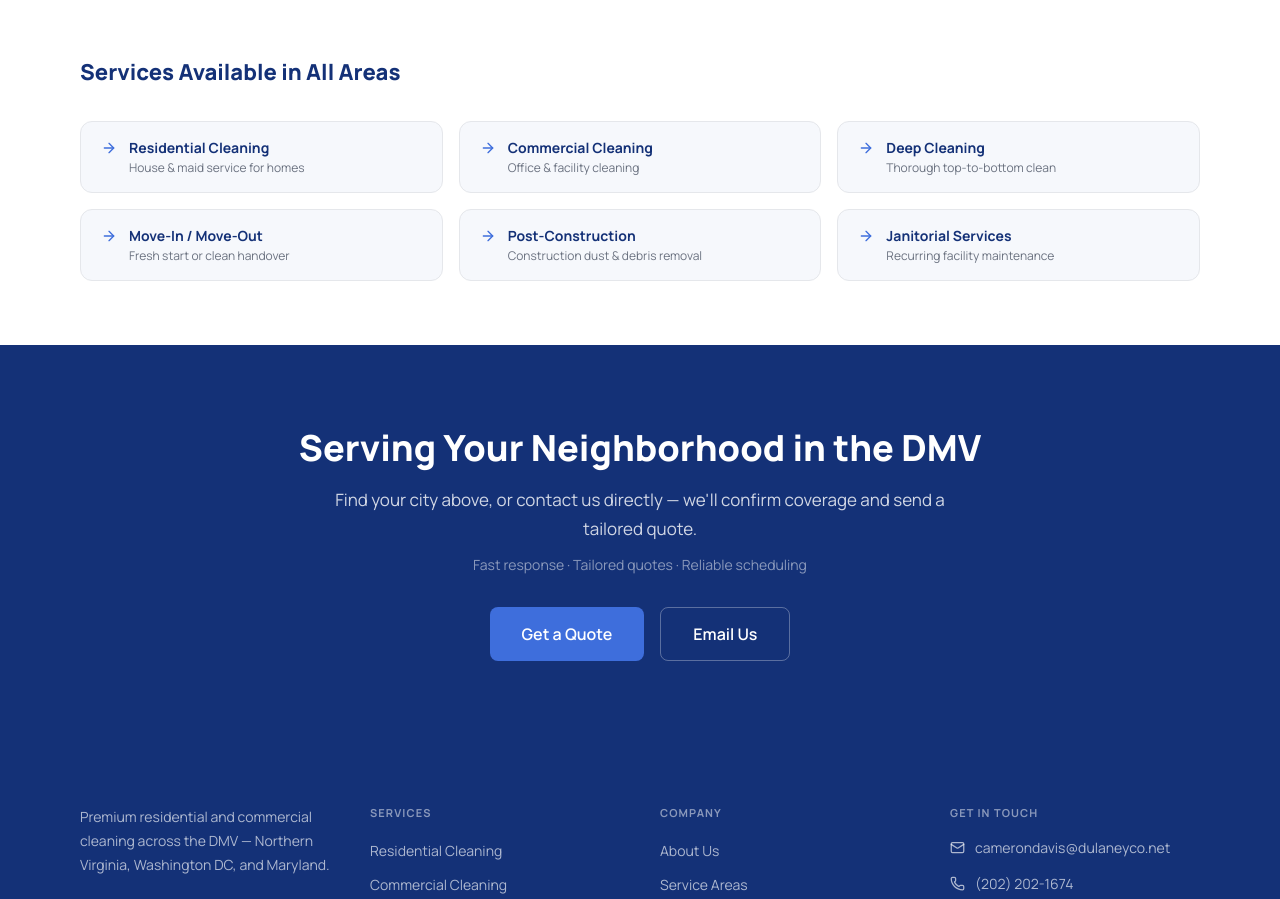
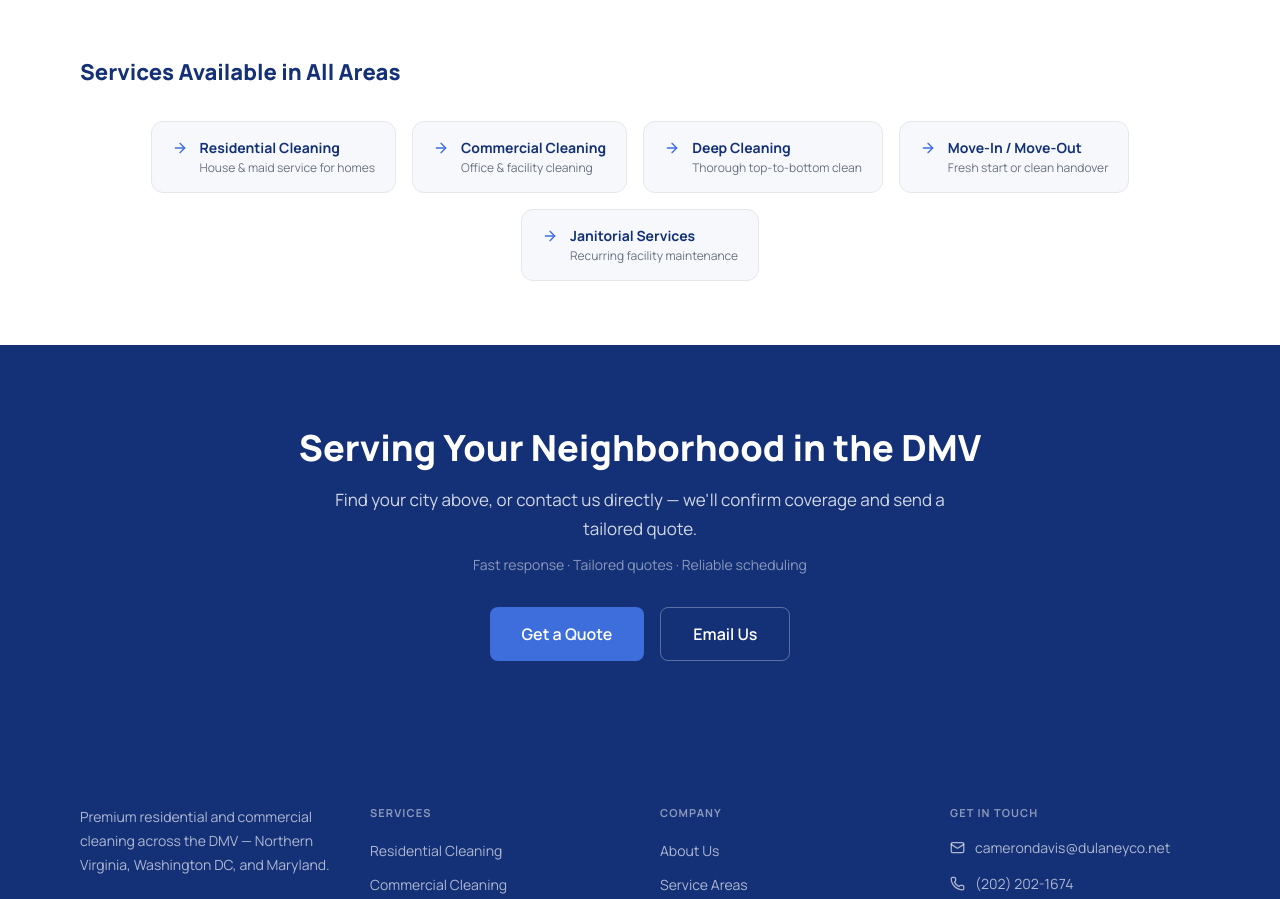
Before and after one commit to mjacobg2002-ant/DulaneyMaids, a React (Vite) app: page /service-areas in a window 1280 px wide. Shown: the part 1780-2679 px from the top of the page. Built offline with nearby package versions, Linux system fonts and the light colour scheme.

Commit message:
Update ServiceAreas.tsx

```diff
--- a/src/app/pages/ServiceAreas.tsx
+++ b/src/app/pages/ServiceAreas.tsx
@@ -181,7 +181,7 @@ export function ServiceAreas() {
             Services Available in All Areas
           </motion.h2>
           <motion.div
-            className="grid sm:grid-cols-2 lg:grid-cols-3 gap-4"
+            className="flex flex-wrap justify-center gap-4"
             {...staggerGrid()}
           >
             {[
@@ -189,7 +189,7 @@ export function ServiceAreas() {
               { to: '/commercial', label: 'Commercial Cleaning', desc: 'Office &amp; facility cleaning' },
               { to: '/residential', label: 'Deep Cleaning', desc: 'Thorough top-to-bottom clean' },
               { to: '/residential', label: 'Move-In / Move-Out', desc: 'Fresh start or clean handover' },
-              { to: '/residential', label: 'Post-Construction', desc: 'Construction dust &amp; debris removal' },
+
               { to: '/commercial', label: 'Janitorial Services', desc: 'Recurring facility maintenance' },
             ].map(({ to, label, desc }) => (
               <motion.div key={label} {...card}>
```
